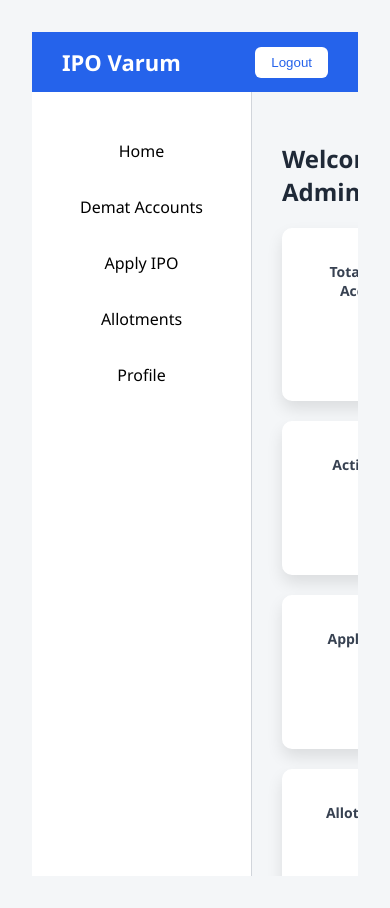
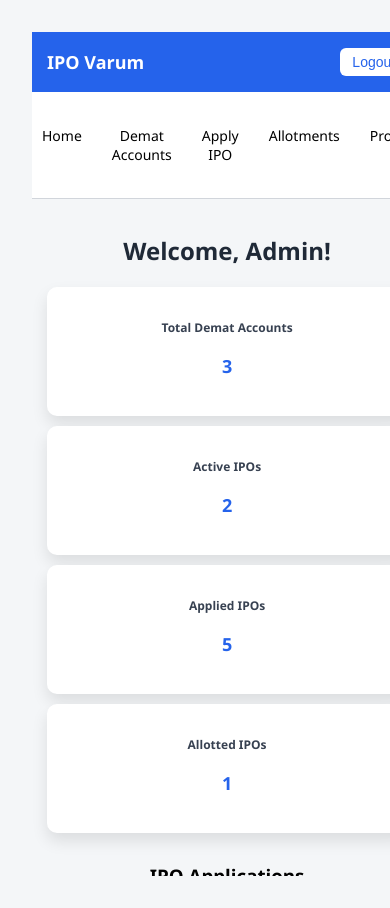
Before and after one commit to sreejkarkee/IPO-varum, a React (Vite) app: page /dashboard in a window 390 px wide. Built offline with nearby package versions, Linux system fonts and the light colour scheme; sample sign-in values are in the browser's storage.

Commit message:
Modified dashboard styles

```diff
--- a/src/css/Dashboard.css
+++ b/src/css/Dashboard.css
@@ -126,3 +126,109 @@ body {
 .ipo-table th {
   background: #f3f4f6;
 }
+
+
+/* --- Existing Styles (keep your current code above) --- */
+
+/* Make dashboard responsive */
+@media screen and (max-width: 1024px) {
+  .dashboard {
+    grid-template-columns: 200px 1fr;
+    grid-template-rows: 60px 1fr;
+    grid-template-areas:
+      "header header"
+      "sidebar main";
+  }
+
+  .dashboard-sidebar {
+    padding: 15px;
+  }
+
+  .dashboard-header {
+    padding: 0 20px;
+  }
+
+  .dashboard-main {
+    padding: 20px;
+  }
+}
+
+@media screen and (max-width: 768px) {
+  /* Collapse sidebar into top menu for small screens */
+  .dashboard {
+    grid-template-columns: 1fr;
+    grid-template-rows: 60px auto 1fr;
+    grid-template-areas:
+      "header"
+      "sidebar"
+      "main";
+  }
+
+  .dashboard-sidebar {
+    display: flex;
+    flex-direction: row;
+    justify-content: space-around;
+    border-right: none;
+    border-bottom: 1px solid #d1d5db;
+    padding: 10px 0;
+  }
+
+  .dashboard-sidebar ul {
+    display: flex;
+    gap: 10px;
+  }
+
+  .dashboard-sidebar li {
+    padding: 8px 10px;
+    margin-bottom: 0;
+    font-size: 14px;
+  }
+
+  .dashboard-main {
+    padding: 15px;
+  }
+
+  .dashboard-cards {
+    grid-template-columns: 1fr 1fr;
+    gap: 15px;
+  }
+
+  .card p {
+    font-size: 20px;
+  }
+}
+
+@media screen and (max-width: 480px) {
+  /* Mobile view adjustments */
+  .dashboard-header {
+    padding: 0 15px;
+  }
+
+  .dashboard-logo {
+    font-size: 18px;
+  }
+
+  .logout-button {
+    padding: 6px 12px;
+    font-size: 14px;
+  }
+
+  .dashboard-cards {
+    grid-template-columns: 1fr;
+    gap: 10px;
+  }
+
+  .card h3 {
+    font-size: 12px;
+  }
+
+  .card p {
+    font-size: 18px;
+  }
+
+  .ipo-table th,
+  .ipo-table td {
+    padding: 8px;
+    font-size: 12px;
+  }
+}
```
